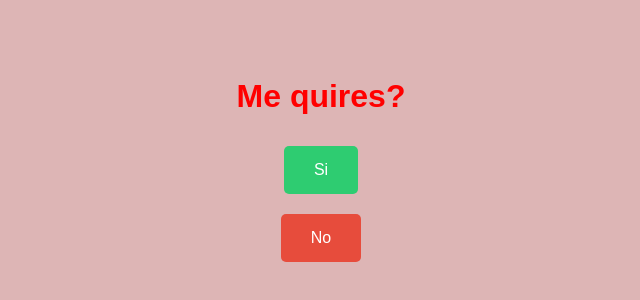
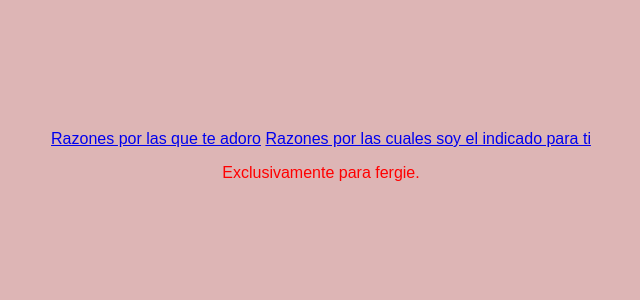
Before and after one commit to Joseijr/Fer.github.io, a plain HTML site: page index.html in a window 1280 px wide. Shown: the part 236-536 px from the top of the page, without its empty margins (319-959 px from the left). Drawn offline with Linux system fonts and the light colour scheme.

Commit message:
Update index.html

```diff
--- a/index.html
+++ b/index.html
@@ -2,21 +2,29 @@
 <html lang="es">
 
 <head>
-    <meta charset="UTF-8">
-    <title>Botones Interactivos</title>
-    <link rel="stylesheet" href="style.css">
+    <meta charset="UTF-8" />
+    <meta name="viewport" content="width=device-width, initial-scale=1.0" />
+    <title>Para FeFe</title>
+    <link rel="stylesheet" href="style.css" />
 </head>
 
 <body>
-    <h1>Me quires?</h1>
-    <a href="docs2.html">
-        <button id="botonVerde" class="boton verde">Si</button>
-    </a>
+    <header>
+        <nav class="banner">
 
-    <button id="botonRojo" class="boton rojo">No</button>
+        </nav>
+    </header>
 
+    <main>
+        <div class="botones-centro">
+            <a href="teAdoro.html" class="boton-centro">Razones por las que te adoro</a>
+            <a href="Holi.html" class="boton-centro">Razones por las cuales soy el indicado para ti</a>
+        </div>
+    </main>
 
-    <script src="scrip.js"></script>
+    <footer>
+        <p>Exclusivamente para fergie.</p>
+    </footer>
 </body>
 
 </html>
```
